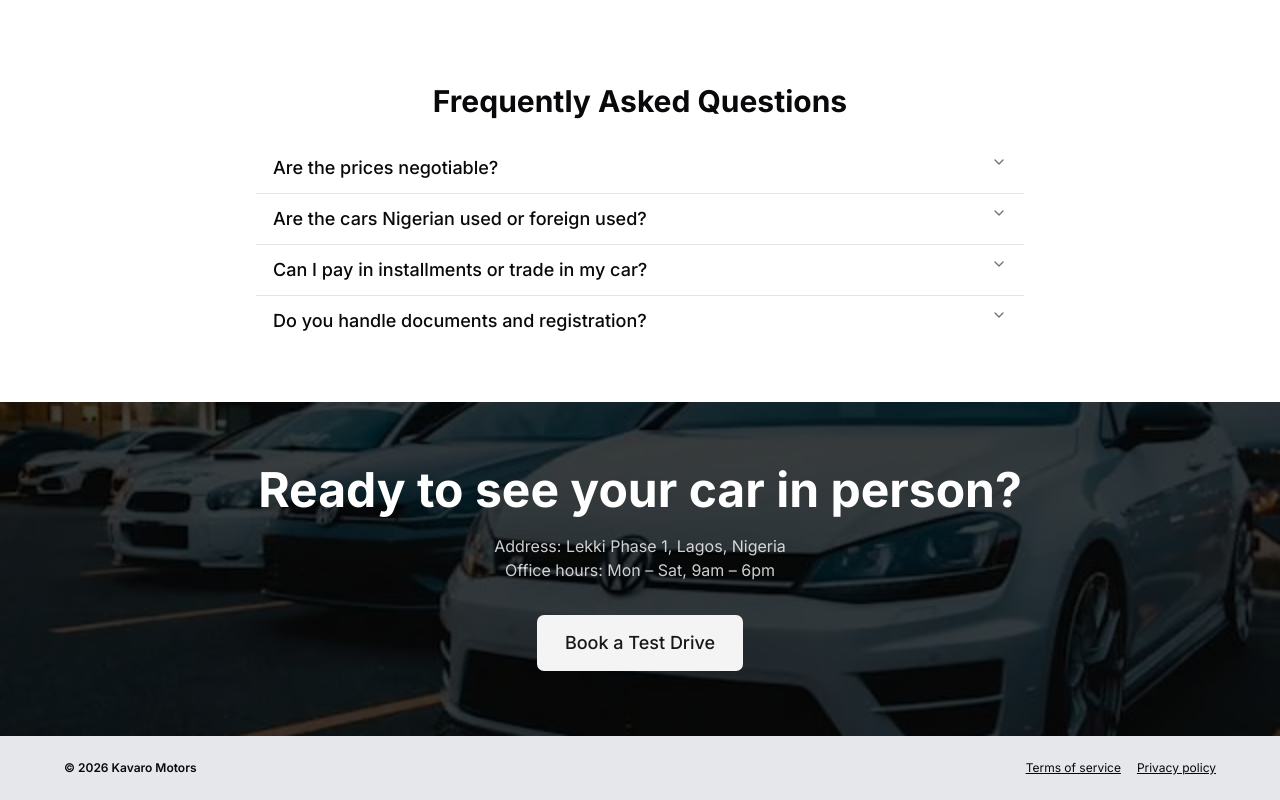
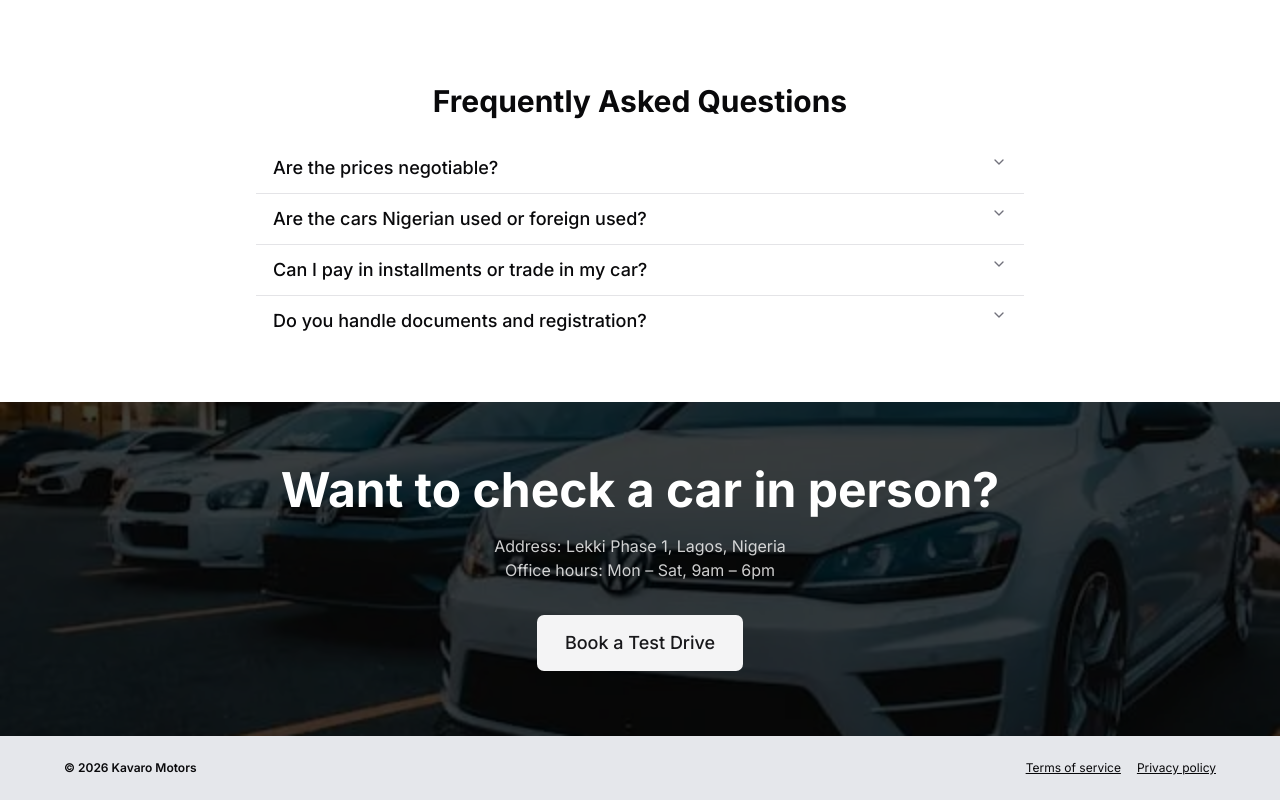
Before and after one commit to Kansoldev/car-dealership-website, a Next.js app: page / in a window 1280 px wide. Shown: the part 1835-2635 px from the top of the page. Built offline with nearby package versions, Linux system fonts and the light colour scheme.

Commit message:
refactor: change heading of banner section

```diff
--- a/components/VisitCta.tsx
+++ b/components/VisitCta.tsx
@@ -9,7 +9,7 @@ const VisitCta = () => {
 
       <div className="relative max-w-6xl mx-auto px-4 py-12 text-center">
         <h2 className="text-3xl md:text-5xl font-bold">
-          Ready to see your car in person?
+          Want to check a car in person?
         </h2>
 
         <p className="mt-5 text-white/80">
```
